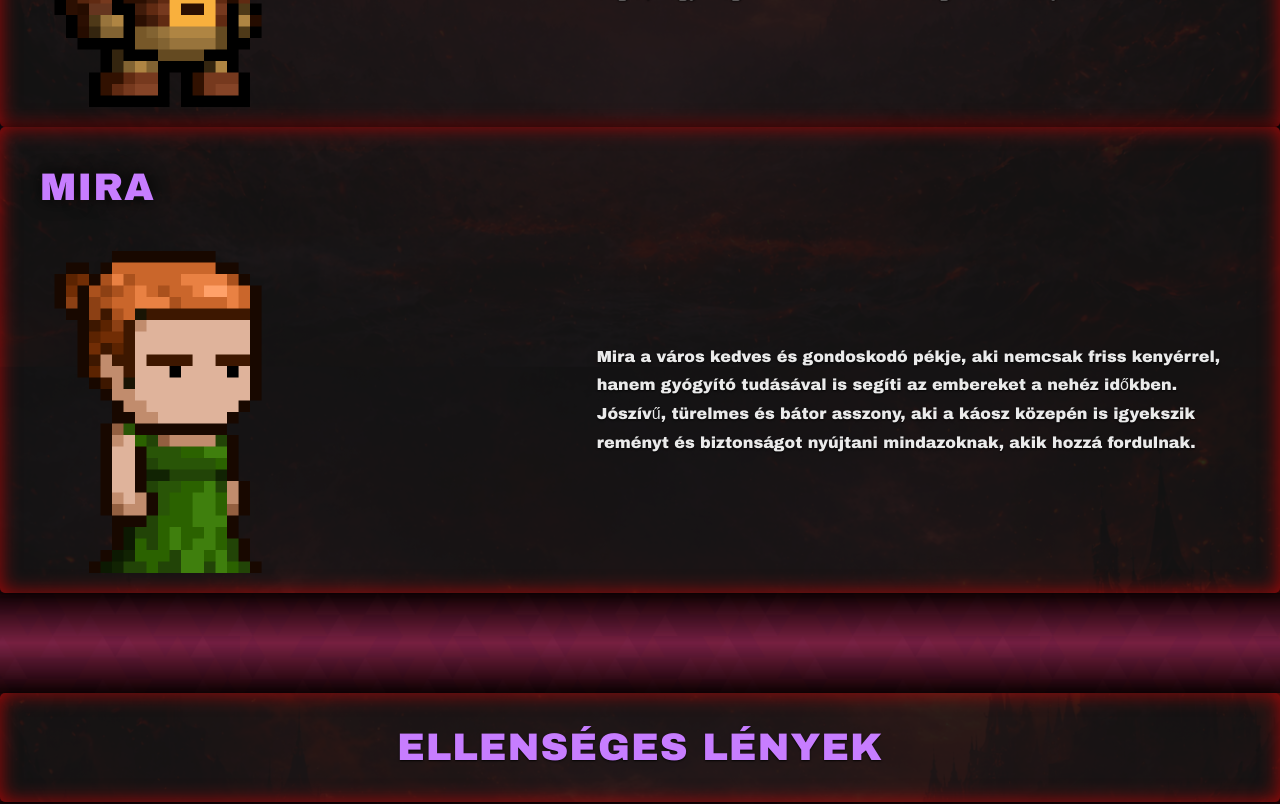
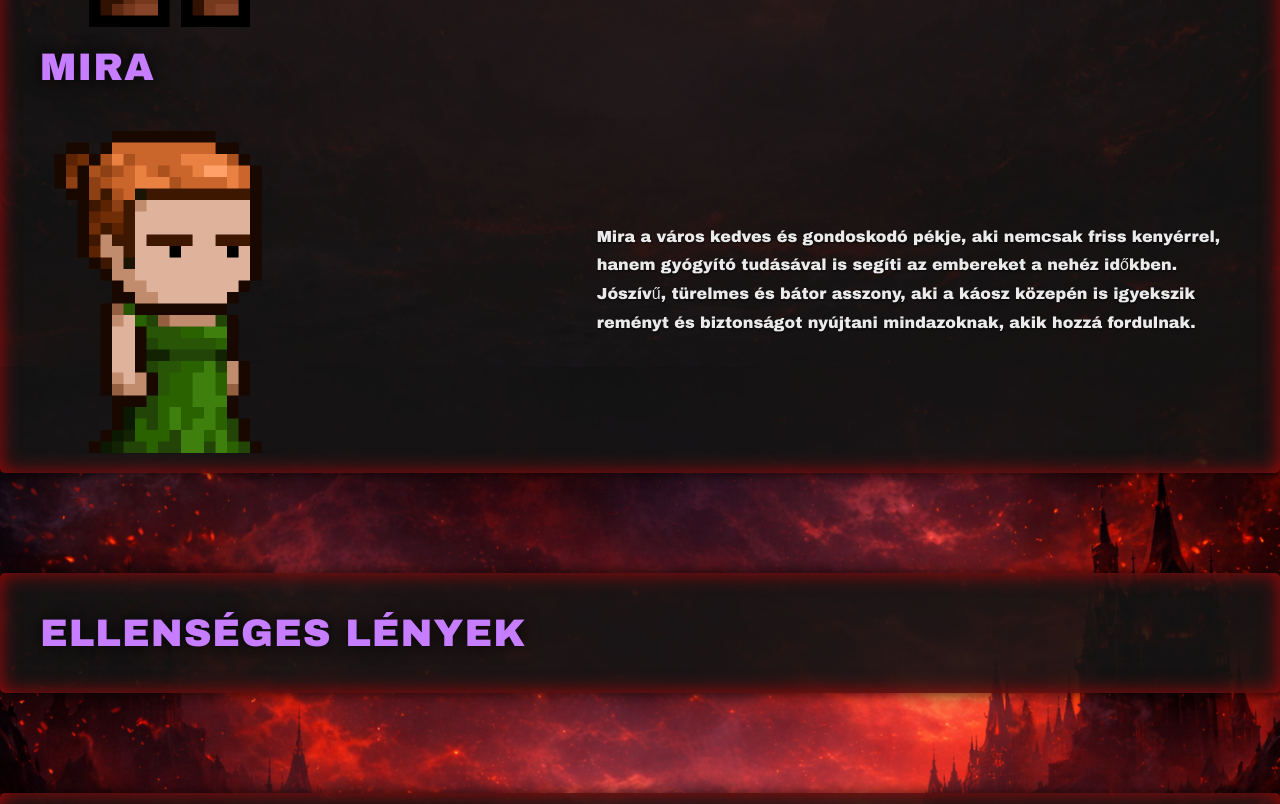
Before and after one commit to kissmate123/dmb_projects, a React (Vite) app: page /karakterek in a window 1280 px wide. Shown: the part 1340-2144 px from the top of the page. Built offline with nearby package versions, Linux system fonts and the light colour scheme.

Commit message:
admin desktop added

```diff
--- a/src/components/Navbar.jsx
+++ b/src/components/Navbar.jsx
@@ -33,10 +33,15 @@ const Navbar = () => {
   };
 
   const handleAdminClick = () => {
-    // Egyelőre nem csinál semmit
-    setOpen(false);
-  };
+  const link = document.createElement("a");
+  link.href = "/assets/apps/mysetup.exe";
+  link.setAttribute("download", "mysetup.exe");
+  document.body.appendChild(link);
+  link.click();
+  document.body.removeChild(link);
 
+  setOpen(false);
+};
   return (
     <nav className={`navbar ${scrolled ? "navbar--scrolled" : ""}`}>
       <div className="nav-container">
@@ -95,7 +100,6 @@ const Navbar = () => {
                       <button
                         type="button"
                         onClick={handleAdminClick}
-                        disabled
                         style={{
                           width: "100%",
                           background: "transparent",
@@ -103,9 +107,9 @@ const Navbar = () => {
                           color: "rgba(255,255,255,0.6)",
                           textAlign: "left",
                           padding: "10px",
-                          cursor: "not-allowed",
+                          cursor: "pointer",
                         }}
-                        title="Hamarosan"
+                        title="Admin applikáció"
                       >
                         Admin felület
                       </button>
--- a/src/index.css
+++ b/src/index.css
@@ -144,7 +144,6 @@ footer {
   font-size: 15px;
   text-decoration: none;
   text-align: center;
-  margin-right: 2%;
 }
 
 #fel:hover {
@@ -176,7 +175,6 @@ footer {
 
 .footer-img{
   width: 20%;
-
 }
 /* ------------------- FŐOLDAL TARTALOM ------------------- */
 .tartalom1 {
@@ -193,22 +191,6 @@ footer {
   color: #eaeaea;
   line-height: 1.8rem;
   text-shadow: 0 1px 2px rgba(0,0,0,0.85);
-}
-.tartalom2 {
-  position: relative;
-  border-radius: 5px;
-  padding: 20px;
-  width: 100%;
-  background: rgba(20, 20, 20, 0.9);
-  box-shadow: inset 0 0 20px rgba(255, 0, 0, 0.6), 0 0 15px rgba(0,0,0,0.8);
-  line-height: 0.8rem;
-}
-.tartalom2 h2{
-  margin: 20px;
-  color: #c77dff;
-  line-height: 1.8rem;
-  text-shadow: 0 1px 2px rgba(0,0,0,0.85);
-  text-align: center;
 }
 
 #moves_img{
@@ -233,6 +215,7 @@ footer {
   height: auto;
   display: block;
   border-radius: 10px;
+  box-shadow: 0 0 25px rgba(138, 43, 226, 0.8);
 }
 
 @media (max-width: 900px){
@@ -292,7 +275,7 @@ footer {
 .elvalaszto {
   width: 100%;
   height: 100px;
-  background-image: url("/assets/images/border.png");
+  /*background-image: url("/assets/images/border.png");*/
   background-repeat: repeat-x;
   background-position: center;
   background-size: auto 100%;
@@ -411,6 +394,7 @@ footer {
   grid-template-columns: repeat(4, minmax(0, 1fr));
   gap: 18px;
   padding: 0 20px 20px;
+  margin: auto;
 }
 
 .news-empty{
--- a/src/pages/Characters.jsx
+++ b/src/pages/Characters.jsx
@@ -24,9 +24,9 @@ const Characters = () => {
           </p>
         </div>
       </div>
-    </div>
 
-    <div className="tartalom1">
+
+
       <h2 className="title">DORIN</h2>
 
       <div className="epizode-row">
@@ -44,9 +44,8 @@ const Characters = () => {
           </p>
         </div>
       </div>
-    </div>
 
-    <div className="tartalom1">
+
       <h2 className="title">ELDON</h2>
 
       <div className="epizode-row">
@@ -64,10 +63,10 @@ const Characters = () => {
           </p>
         </div>
       </div>
-    </div>
 
 
-    <div className="tartalom1">
+
+
       <h2 className="title">MIRA</h2>
 
       <div className="epizode-row">
@@ -89,7 +88,7 @@ const Characters = () => {
 
     <div className="elvalaszto"></div>
 
-    <div className="tartalom2" id="tortenet">
+    <div className="tartalom1">
         <h2 className="title">Ellenséges lények</h2>
       </div>
 
@@ -113,9 +112,9 @@ const Characters = () => {
           </p>
         </div>
       </div>
-    </div>
 
-    <div className="tartalom1">
+
+
       <h2 className="title">SKULK</h2>
 
       <div className="epizode-row">
@@ -133,9 +132,9 @@ const Characters = () => {
           </p>
         </div>
       </div>
-    </div>
 
-    <div className="tartalom1">
+
+
       <h2 className="title">GRIVAK</h2>
 
       <div className="epizode-row">
--- a/src/pages/Home.jsx
+++ b/src/pages/Home.jsx
@@ -42,14 +42,12 @@ const Home = () => {
 
       <div className="elvalaszto"></div>
 
-      <div className="tartalom1" id="tortenet">
+      <div className="tartalom1">
         <h2 className="title">The Pixel Realms története</h2>
       </div>
 
-      <div className="elvalaszto"></div>
-
       <div className="tartalom1">
-        <h2 className="title">1. fejezet – A támadás</h2>
+        <h3 style={{ fontSize: "1.5rem", fontStyle: "italic" }} className="title">1. fejezet – A támadás</h3>
 
         <div className="epizode-row">
           <div className="epizode-text">
@@ -90,10 +88,10 @@ const Home = () => {
             <img className="epizode-img" src="/assets/images/page_back.png" alt="1. fejezet" />
           </div>
         </div>
-      </div>
 
-      <div className="tartalom1">
-        <h2 className="title">2. fejezet – A Voryndal erdő</h2>
+
+
+        <h2 style={{ fontSize: "1.5rem", fontStyle: "italic" }} className="title">2. fejezet – A Voryndal erdő</h2>
 
         <div className="epizode-row">
           <div className="epizode-text">
@@ -138,10 +136,8 @@ const Home = () => {
             <img className="epizode-img" src="/assets/images/page_back.png" alt="2. fejezet" />
           </div>
         </div>
-      </div>
 
-      <div className="tartalom1">
-        <h2 className="title">3. fejezet – Az erdő szíve</h2>
+        <h2 style={{ fontSize: "1.5rem", fontStyle: "italic" }} className="title">3. fejezet – Az erdő szíve</h2>
 
         <div className="epizode-row">
           <div className="epizode-text">
```
Also changed, not shown: 1 other file (tests, documents, lock files or other folders).
